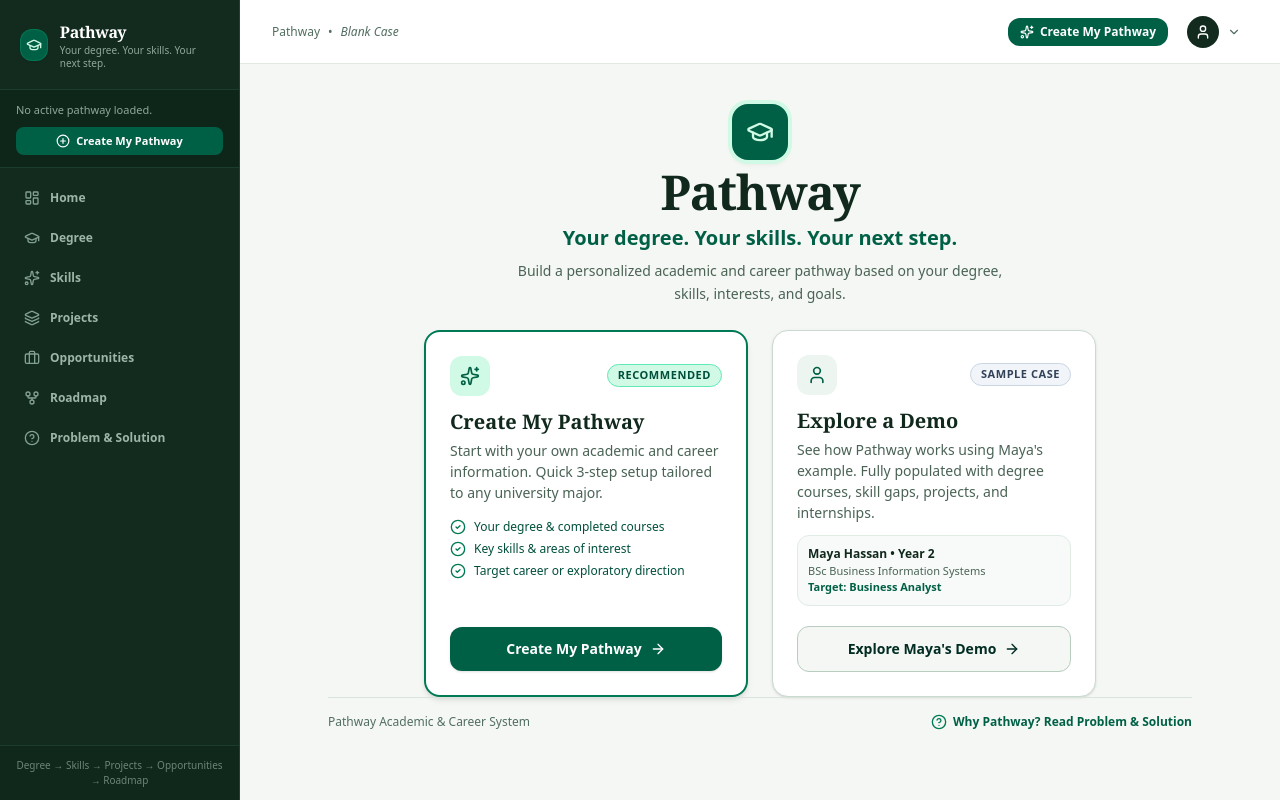
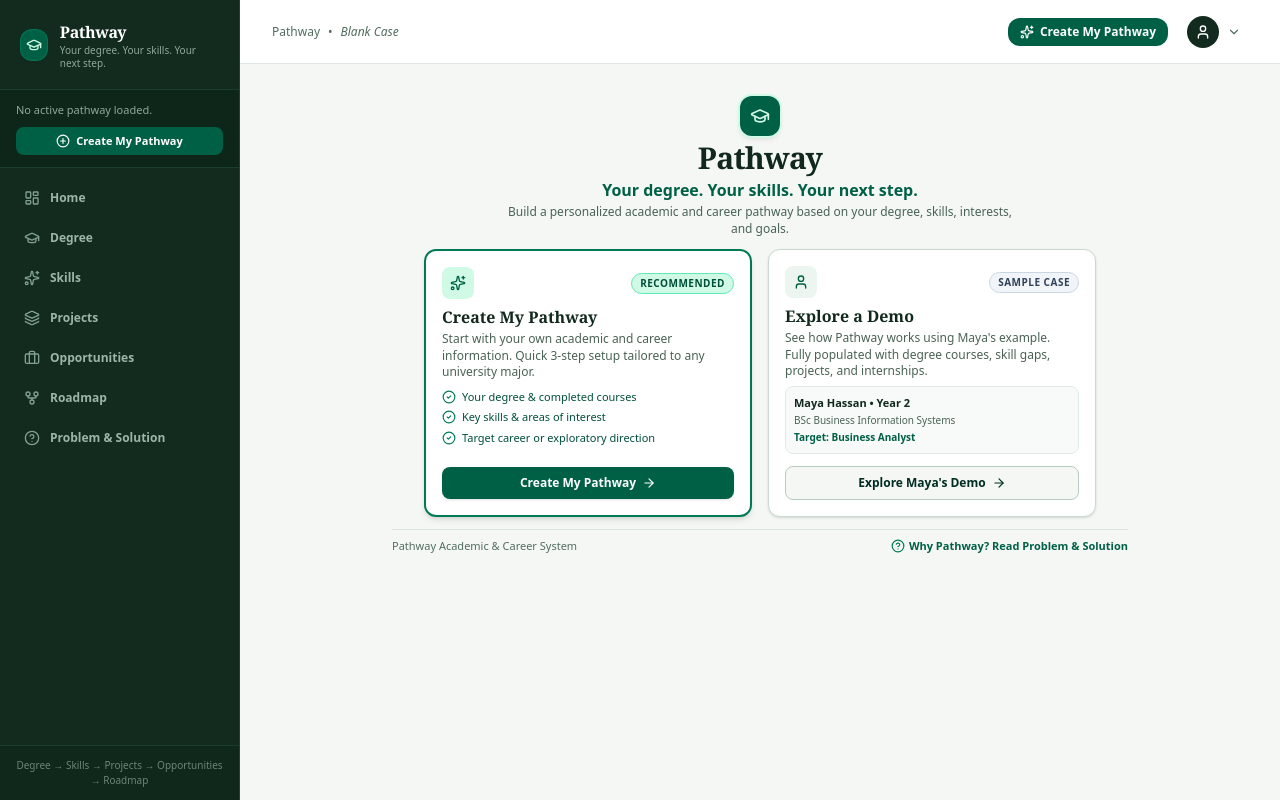
Before and after one commit to ASMAABDULSAMATHE/Pathway, a React (Vite) app: page / in a window 1280 px wide. Built offline with nearby package versions, Linux system fonts and the light colour scheme.

Commit message:
Error updated

```diff
--- a/src/App.tsx
+++ b/src/App.tsx
@@ -13,7 +13,6 @@ import { ProblemSolutionView } from './components/presentation/ProblemSolutionVi
 
 // Modals & Feedback
 import { SetupPathwayModal } from './components/onboarding/SetupPathwayModal';
-import { OnboardingModal } from './components/onboarding/OnboardingModal';
 import { CourseModal } from './components/common/CourseModal';
 import { OpportunityModal } from './components/common/OpportunityModal';
 import { ProjectModal } from './components/common/ProjectModal';
@@ -112,9 +111,6 @@ const AppContent: React.FC = () => {
       {/* Pathway Setup Modal (3-step UOS College & Major Onboarding) */}
       <SetupPathwayModal />
 
-      {/* Legacy/Extra Onboarding if requested */}
-      <OnboardingModal />
-
       {/* Progressive Disclosure Course Details Modal */}
       <CourseModal
         course={selectedCourse}
--- a/src/components/landing/LandingView.tsx
+++ b/src/components/landing/LandingView.tsx
@@ -1,4 +1,4 @@
-import React from 'react';
+import React, { JSX } from 'react';
 import {
   GraduationCap,
   ArrowRight,
@@ -14,64 +14,64 @@ export const LandingView: React.FC = () => {
   const { loadDemoCase, setIsCreatePathwayModalOpen, setActiveTab } = useUniPath();
 
   return (
-    <div className="h-full max-h-[calc(100vh-6rem)] flex flex-col justify-between py-2 sm:py-4 px-2 sm:px-4 max-w-4xl mx-auto overflow-hidden">
+    <div className="h-full max-h-[calc(100vh-6rem)] flex flex-col justify-center py-1 sm:py-2 px-2 sm:px-4 max-w-3xl mx-auto overflow-hidden">
       {/* Centered Main Hero & Cards */}
-      <div className="my-auto flex flex-col items-center text-center space-y-4 sm:space-y-6">
+      <div className="flex flex-col items-center text-center space-y-2 sm:space-y-3">
 
         {/* Brand Icon & Heading */}
-        <div className="space-y-2 max-w-2xl mx-auto">
-          <div className="inline-flex items-center justify-center w-12 h-12 sm:w-14 sm:h-14 rounded-2xl bg-emerald-800 text-white shadow-md ring-4 ring-emerald-100">
-            <GraduationCap className="w-6 h-6 sm:w-7 sm:h-7 text-emerald-100" />
+        <div className="space-y-0.5 max-w-2xl mx-auto">
+          <div className="inline-flex items-center justify-center w-9 h-9 sm:w-10 sm:h-10 rounded-xl bg-emerald-800 text-white shadow-md ring-2 ring-emerald-100 mb-1">
+            <GraduationCap className="w-4.5 h-4.5 sm:w-5 sm:h-5 text-emerald-100" />
           </div>
 
-          <h1 className="text-3xl sm:text-4xl md:text-5xl font-extrabold text-[#11291d] tracking-tight font-serif">
+          <h1 className="text-2xl sm:text-3xl font-extrabold text-[#11291d] tracking-tight font-serif">
             Pathway
           </h1>
 
-          <p className="text-base sm:text-lg md:text-xl font-semibold text-emerald-800">
+          <p className="text-sm sm:text-base font-semibold text-emerald-800">
             Your degree. Your skills. Your next step.
           </p>
 
-          <p className="text-xs sm:text-sm text-[#4a6355] leading-relaxed max-w-lg mx-auto">
+          <p className="text-[11px] sm:text-xs text-[#4a6355] leading-snug max-w-lg mx-auto">
             Build a personalized academic and career pathway based on your degree, skills, interests, and goals.
           </p>
         </div>
 
         {/* Two Dominant Action Choices */}
-        <div className="grid grid-cols-1 md:grid-cols-2 gap-4 sm:gap-6 w-full max-w-2xl text-left">
+        <div className="grid grid-cols-1 md:grid-cols-2 gap-3 sm:gap-4 w-full max-w-2xl text-left">
 
           {/* Choice 1: Create My Pathway */}
-          <div className="bg-white rounded-2xl p-5 sm:p-6 border-2 border-emerald-700 shadow-md hover:shadow-lg transition-all flex flex-col justify-between group">
-            <div className="space-y-2 sm:space-y-3">
+          <div className="bg-white rounded-xl p-3 sm:p-4 border-2 border-emerald-700 shadow-md hover:shadow-lg transition-all flex flex-col justify-between group">
+            <div className="space-y-1.5">
               <div className="flex items-center justify-between">
-                <div className="w-10 h-10 rounded-xl bg-emerald-100 text-emerald-800 flex items-center justify-center">
-                  <Sparkles className="w-5 h-5 text-emerald-800" />
+                <div className="w-8 h-8 rounded-lg bg-emerald-100 text-emerald-800 flex items-center justify-center">
+                  <Sparkles className="w-4 h-4 text-emerald-800" />
                 </div>
-                <span className="text-[11px] font-bold uppercase tracking-wider px-2.5 py-0.5 rounded-full bg-emerald-100 text-emerald-900 border border-emerald-300">
+                <span className="text-[10px] font-bold uppercase tracking-wider px-2 py-0.5 rounded-full bg-emerald-100 text-emerald-900 border border-emerald-300">
                   Recommended
                 </span>
               </div>
 
               <div>
-                <h2 className="text-lg sm:text-xl font-bold text-[#11291d] font-serif">
+                <h2 className="text-sm sm:text-base font-bold text-[#11291d] font-serif">
                   Create My Pathway
                 </h2>
-                <p className="text-xs sm:text-sm text-[#4a6355] mt-1 leading-normal">
+                <p className="text-[11px] sm:text-xs text-[#4a6355] mt-0.5 leading-snug">
                   Start with your own academic and career information. Quick 3-step setup tailored to any university major.
                 </p>
               </div>
 
-              <div className="space-y-1.5 pt-1 text-xs text-emerald-900">
-                <div className="flex items-center gap-2">
-                  <CheckCircle2 className="w-4 h-4 text-emerald-700 shrink-0" />
+              <div className="space-y-1 pt-0.5 text-[11px] text-emerald-900">
+                <div className="flex items-center gap-1.5">
+                  <CheckCircle2 className="w-3.5 h-3.5 text-emerald-700 shrink-0" />
                   <span className="font-medium">Your degree & completed courses</span>
                 </div>
-                <div className="flex items-center gap-2">
-                  <CheckCircle2 className="w-4 h-4 text-emerald-700 shrink-0" />
+                <div className="flex items-center gap-1.5">
+                  <CheckCircle2 className="w-3.5 h-3.5 text-emerald-700 shrink-0" />
                   <span className="font-medium">Key skills & areas of interest</span>
                 </div>
-                <div className="flex items-center gap-2">
-                  <CheckCircle2 className="w-4 h-4 text-emerald-700 shrink-0" />
+                <div className="flex items-center gap-1.5">
+                  <CheckCircle2 className="w-3.5 h-3.5 text-emerald-700 shrink-0" />
                   <span className="font-medium">Target career or exploratory direction</span>
                 </div>
               </div>
@@ -79,60 +79,60 @@ export const LandingView: React.FC = () => {
 
             <button
               onClick={() => setIsCreatePathwayModalOpen(true)}
-              className="mt-4 sm:mt-5 w-full py-2.5 sm:py-3 px-4 rounded-xl bg-emerald-800 hover:bg-emerald-700 text-white font-bold text-xs sm:text-sm transition-all flex items-center justify-center gap-2 shadow-sm cursor-pointer group-hover:gap-2.5"
+              className="mt-2.5 sm:mt-3 w-full py-2 px-3 rounded-lg bg-emerald-800 hover:bg-emerald-700 text-white font-bold text-[11px] sm:text-xs transition-all flex items-center justify-center gap-1.5 shadow-sm cursor-pointer group-hover:gap-2"
             >
               <span>Create My Pathway</span>
-              <ArrowRight className="w-4 h-4" />
+              <ArrowRight className="w-3.5 h-3.5" />
             </button>
           </div>
 
           {/* Choice 2: Explore a Demo */}
-          <div className="bg-white rounded-2xl p-5 sm:p-6 border border-[#cadad0] shadow-sm hover:shadow-md hover:border-emerald-600 transition-all flex flex-col justify-between group">
-            <div className="space-y-2 sm:space-y-3">
+          <div className="bg-white rounded-xl p-3 sm:p-4 border border-[#cadad0] shadow-sm hover:shadow-md hover:border-emerald-600 transition-all flex flex-col justify-between group">
+            <div className="space-y-1.5">
               <div className="flex items-center justify-between">
-                <div className="w-10 h-10 rounded-xl bg-[#edf5f0] text-emerald-800 flex items-center justify-center">
-                  <User className="w-5 h-5 text-emerald-800" />
+                <div className="w-8 h-8 rounded-lg bg-[#edf5f0] text-emerald-800 flex items-center justify-center">
+                  <User className="w-4 h-4 text-emerald-800" />
                 </div>
-                <span className="text-[11px] font-bold uppercase tracking-wider px-2.5 py-0.5 rounded-full bg-slate-100 text-slate-700 border border-slate-300">
+                <span className="text-[10px] font-bold uppercase tracking-wider px-2 py-0.5 rounded-full bg-slate-100 text-slate-700 border border-slate-300">
                   Sample Case
                 </span>
               </div>
 
               <div>
-                <h2 className="text-lg sm:text-xl font-bold text-[#11291d] font-serif">
+                <h2 className="text-sm sm:text-base font-bold text-[#11291d] font-serif">
                   Explore a Demo
                 </h2>
-                <p className="text-xs sm:text-sm text-[#4a6355] mt-1 leading-normal">
+                <p className="text-[11px] sm:text-xs text-[#4a6355] mt-0.5 leading-snug">
                   See how Pathway works using Maya's example. Fully populated with degree courses, skill gaps, projects, and internships.
                 </p>
               </div>
 
-              <div className="p-2.5 rounded-xl bg-[#f7faf8] border border-[#e0ece3] text-xs text-[#2d4d3c] space-y-0.5">
+              <div className="p-2 rounded-lg bg-[#f7faf8] border border-[#e0ece3] text-[11px] text-[#2d4d3c] space-y-0.5">
                 <p className="font-bold text-[#11291d]">Maya Hassan • Year 2</p>
-                <p className="text-[11px] text-[#4a6355]">BSc Business Information Systems</p>
-                <p className="text-[11px] font-semibold text-emerald-800">Target: Business Analyst</p>
+                <p className="text-[10px] text-[#4a6355]">BSc Business Information Systems</p>
+                <p className="text-[10px] font-semibold text-emerald-800">Target: Business Analyst</p>
               </div>
             </div>
 
             <button
               onClick={loadDemoCase}
-              className="mt-4 sm:mt-5 w-full py-2.5 sm:py-3 px-4 rounded-xl bg-[#f4f7f4] hover:bg-emerald-800 hover:text-white text-emerald-950 font-bold text-xs sm:text-sm transition-all flex items-center justify-center gap-2 border border-[#b8ccbf] hover:border-emerald-800 cursor-pointer group-hover:gap-2.5"
+              className="mt-2.5 sm:mt-3 w-full py-2 px-3 rounded-lg bg-[#f4f7f4] hover:bg-emerald-800 hover:text-white text-emerald-950 font-bold text-[11px] sm:text-xs transition-all flex items-center justify-center gap-1.5 border border-[#b8ccbf] hover:border-emerald-800 cursor-pointer group-hover:gap-2"
             >
               <span>Explore Maya's Demo</span>
-              <ArrowRight className="w-4 h-4" />
+              <ArrowRight className="w-3.5 h-3.5" />
             </button>
           </div>
         </div>
       </div>
 
       {/* Static Footer (No overflow) */}
-      <div className="pt-2 sm:pt-4 border-t border-[#d8e4dc] flex flex-col sm:flex-row items-center justify-between gap-2 text-xs text-[#526e60] shrink-0">
+      <div className="mt-2 sm:mt-3 pt-2 border-t border-[#d8e4dc] flex flex-col sm:flex-row items-center justify-between gap-1.5 text-[11px] text-[#526e60] shrink-0">
         <span className="font-medium">Pathway Academic & Career System</span>
         <button
           onClick={() => setActiveTab('problem-solution')}
-          className="text-emerald-800 hover:text-emerald-950 font-semibold flex items-center gap-1.5 cursor-pointer hover:underline"
+          className="text-emerald-800 hover:text-emerald-950 font-semibold flex items-center gap-1 cursor-pointer hover:underline"
         >
-          <HelpCircle className="w-4 h-4 text-emerald-700" />
+          <HelpCircle className="w-3.5 h-3.5 text-emerald-700" />
           <span>Why Pathway? Read Problem & Solution</span>
         </button>
       </div>
--- a/src/components/skills/SkillsView.tsx
+++ b/src/components/skills/SkillsView.tsx
@@ -13,6 +13,12 @@ import {
   Compass,
 } from 'lucide-react';
 import { useUniPath } from '../../context/UniPathContext';
+
+const PROFICIENCY_DEFAULT: Record<string, number> = {
+  Developing: 40,
+  'Working knowledge': 65,
+  Strong: 85,
+};
 
 export const SkillsView: React.FC = () => {
   const {
@@ -167,7 +173,7 @@ export const SkillsView: React.FC = () => {
 
           <div className="space-y-4">
             {skillsList.technical.map((sk) => {
-              const currentLvl = student.skills[sk.name] || sk.level;
+              const currentLvl = student.skills[sk.name] ?? PROFICIENCY_DEFAULT[sk.proficiency] ?? 50;
               const isExpanded = expandedSkillName === sk.name;
 
               return (
@@ -177,7 +183,7 @@ export const SkillsView: React.FC = () => {
                       <div className="flex items-center gap-2">
                         <span className="text-sm font-bold text-[#11291d]">{sk.name}</span>
                         <span className="text-[11px] px-2 py-0.5 rounded-md bg-[#eef7f1] text-[#143825] font-semibold">
-                          {sk.evidence}
+                          {sk.source}
                         </span>
                       </div>
                       <p className="text-xs text-[#526e60]">{sk.desc}</p>
@@ -245,7 +251,7 @@ export const SkillsView: React.FC = () => {
 
           <div className="grid grid-cols-1 sm:grid-cols-2 gap-3">
             {skillsList.professional.map((sk) => {
-              const currentLvl = student.skills[sk.name] || sk.level;
+              const currentLvl = student.skills[sk.name] ?? PROFICIENCY_DEFAULT[sk.proficiency] ?? 50;
               return (
                 <div key={sk.name} className="p-3.5 rounded-xl border border-[#edf2ee] space-y-2 bg-[#fbfdfb]">
                   <div className="flex items-center justify-between">
@@ -279,7 +285,7 @@ export const SkillsView: React.FC = () => {
 
           <div className="grid grid-cols-1 sm:grid-cols-2 gap-3">
             {skillsList.domain.map((sk) => {
-              const currentLvl = student.skills[sk.name] || sk.level;
+              const currentLvl = student.skills[sk.name] ?? PROFICIENCY_DEFAULT[sk.proficiency] ?? 50;
               return (
                 <div key={sk.name} className="p-3.5 rounded-xl border border-[#edf2ee] space-y-2 bg-[#fbfdfb]">
                   <div className="flex items-center justify-between">
--- a/src/context/UniPathContext.tsx
+++ b/src/context/UniPathContext.tsx
@@ -25,7 +25,7 @@ import { checkPrerequisites } from '../services/recommendationEngine';
 interface Toast {
   id: string;
   message: string;
-  type: 'success' | 'info' | 'warning';
+  type: 'success' | 'info' | 'warning' | 'error';
 }
 
 interface UniPathContextType {
@@ -47,7 +47,7 @@ interface UniPathContextType {
   searchQuery: string;
   setSearchQuery: (q: string) => void;
   toasts: Toast[];
-  addToast: (message: string, type?: 'success' | 'info' | 'warning') => void;
+  addToast: (message: string, type?: 'success' | 'info' | 'warning' | 'error') => void;
   removeToast: (id: string) => void;
 
   // Case management
@@ -57,6 +57,7 @@ interface UniPathContextType {
     name: string;
     university: string;
     major: string;
+    college?: string;
     yearOfStudy: number;
     interests: string[];
     workingToward: string;
@@ -134,7 +135,7 @@ export const UniPathProvider: React.FC<{ children: React.ReactNode }> = ({ child
   const [searchQuery, setSearchQuery] = useState<string>('');
   const [toasts, setToasts] = useState<Toast[]>([]);
 
-  const addToast = (message: string, type: 'success' | 'info' | 'warning' = 'success') => {
+  const addToast = (message: string, type: 'success' | 'info' | 'warning' | 'error' = 'success') => {
     const id = Date.now().toString() + Math.random().toString(36).substring(2, 5);
     setToasts((prev) => [...prev, { id, message, type }]);
     setTimeout(() => {
@@ -202,13 +203,14 @@ export const UniPathProvider: React.FC<{ children: React.ReactNode }> = ({ child
     name: string;
     university: string;
     major: string;
+    college?: string;
     yearOfStudy: number;
     interests: string[];
     workingToward: string;
     careerGoal?: string;
   }) => {
-    // Resolve discipline for the student's chosen major
-    const targetExp = getDisciplineExperience(data.major, data.university);
+    // Resolve discipline for the student's chosen major (and college, when known)
+    const targetExp = getDisciplineExperience(data.major, data.college);
 
     const matchedRole =
       targetExp.allTargetRoles.find(
@@ -363,7 +365,8 @@ export const UniPathProvider: React.FC<{ children: React.ReactNode }> = ({ child
         const updatedTasks = p.tasks.map((t) => (t.id === taskId ? { ...t, completed: !t.completed } : t));
         const completedCount = updatedTasks.filter((t) => t.completed).length;
         const calcProgress = Math.round((completedCount / updatedTasks.length) * 100);
-        const newStatus = calcProgress === 100 ? 'completed' : calcProgress > 0 ? 'in_progress' : 'planning';
+        const newStatus: 'planning' | 'in_progress' | 'completed' =
+          calcProgress === 100 ? 'completed' : calcProgress > 0 ? 'in_progress' : 'planning';
         return {
           ...p,
           tasks: updatedTasks,
@@ -379,7 +382,8 @@ export const UniPathProvider: React.FC<{ children: React.ReactNode }> = ({ child
     setStudent((prev) => {
       const updatedProjects = prev.trackedProjects.map((p) => {
         if (p.id !== projectId) return p;
-        const newStatus = progress === 100 ? 'completed' : progress > 0 ? 'in_progress' : 'planning';
+        const newStatus: 'planning' | 'in_progress' | 'completed' =
+          progress === 100 ? 'completed' : progress > 0 ? 'in_progress' : 'planning';
         return {
           ...p,
           progress,
--- a/src/data/uosCurriculumData.ts
+++ b/src/data/uosCurriculumData.ts
@@ -13,6 +13,7 @@ export interface GroupedSkillItem {
   name: string;
   proficiency: SkillProficiencyLevel;
   source: string;
+  desc?: string;
 }
 
 export interface CuratedOpportunityItem {
```
